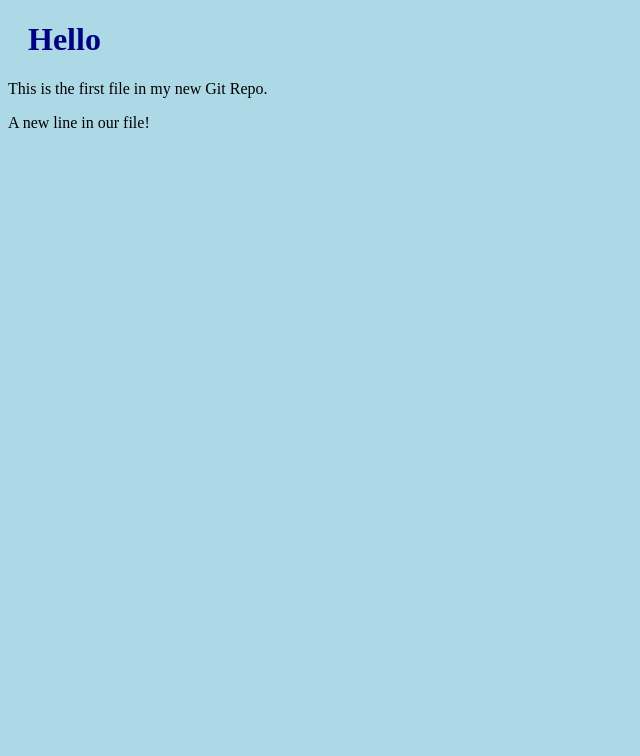
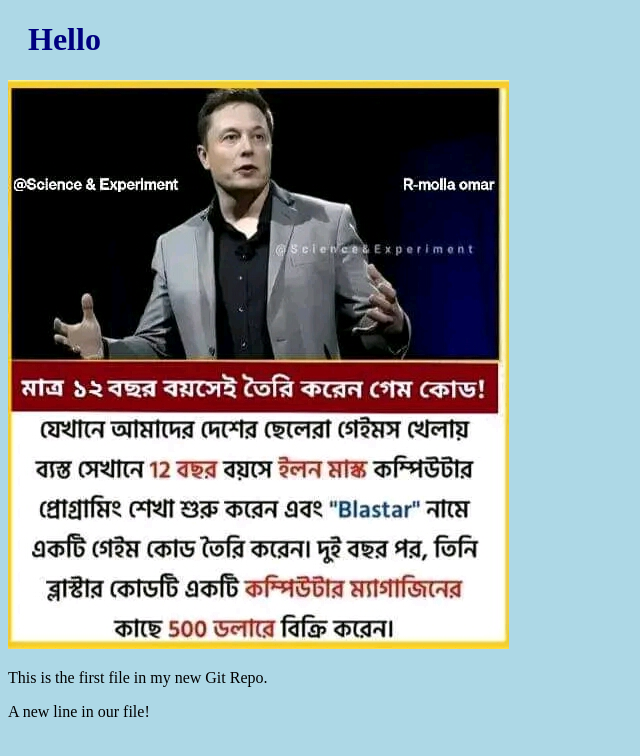
Before and after one commit to mahfujalarony/w3-learn-git, a plain HTML site: page index.html in a window 1280 px wide. Shown: the whole page, without its empty margins (0-640 px from the left). Drawn offline with Linux system fonts and the light colour scheme.

Commit message:
Added image to hello world

```diff
--- a/index.html
+++ b/index.html
@@ -8,6 +8,9 @@
 </head>
 <body>
     <h1>Hello</h1>
+    <div>
+        <img src="./FB_IMG_17271918802677138.jpg" alt="Somting was porblem">
+    </div>
     <p>This is the first file in my new Git Repo.</p>
      <p>A new line in our file!</p>
 </body>
```
Also changed, not shown: FB_IMG_17271918802677138.jpg (added).
